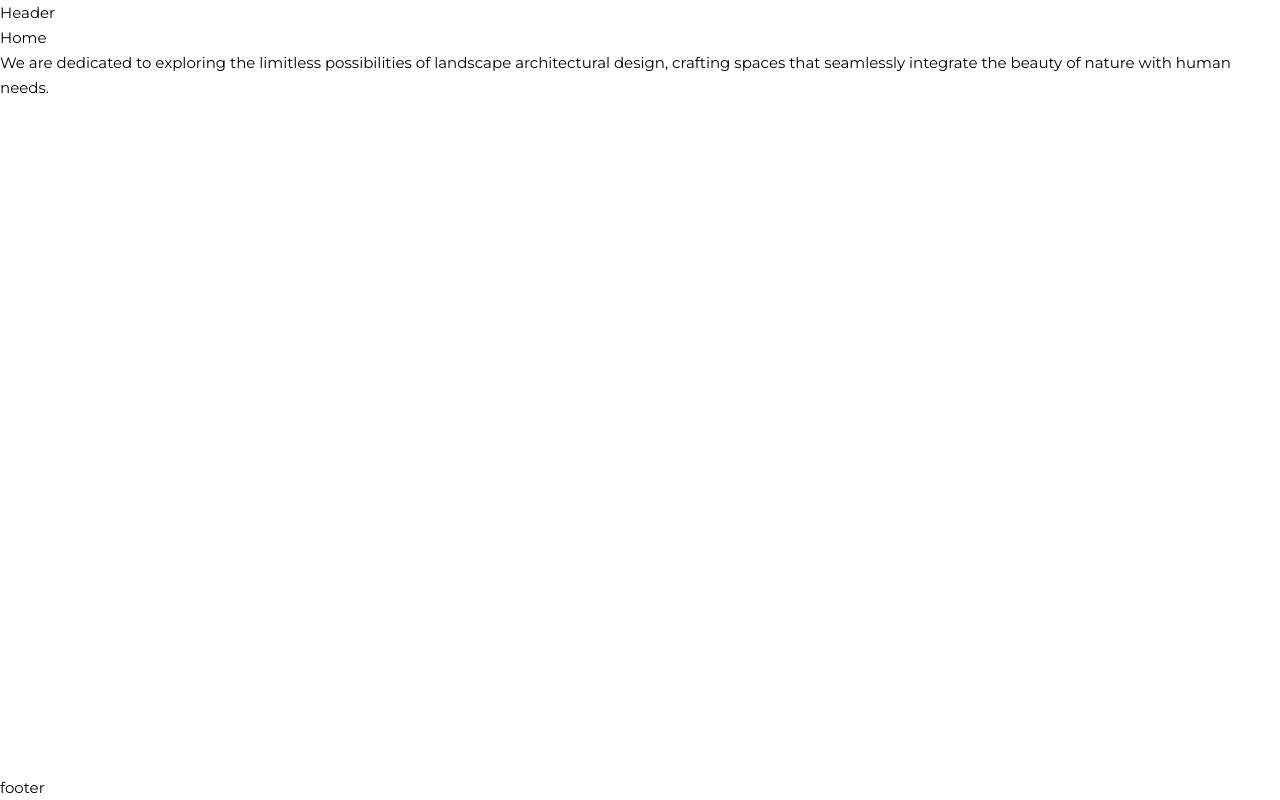
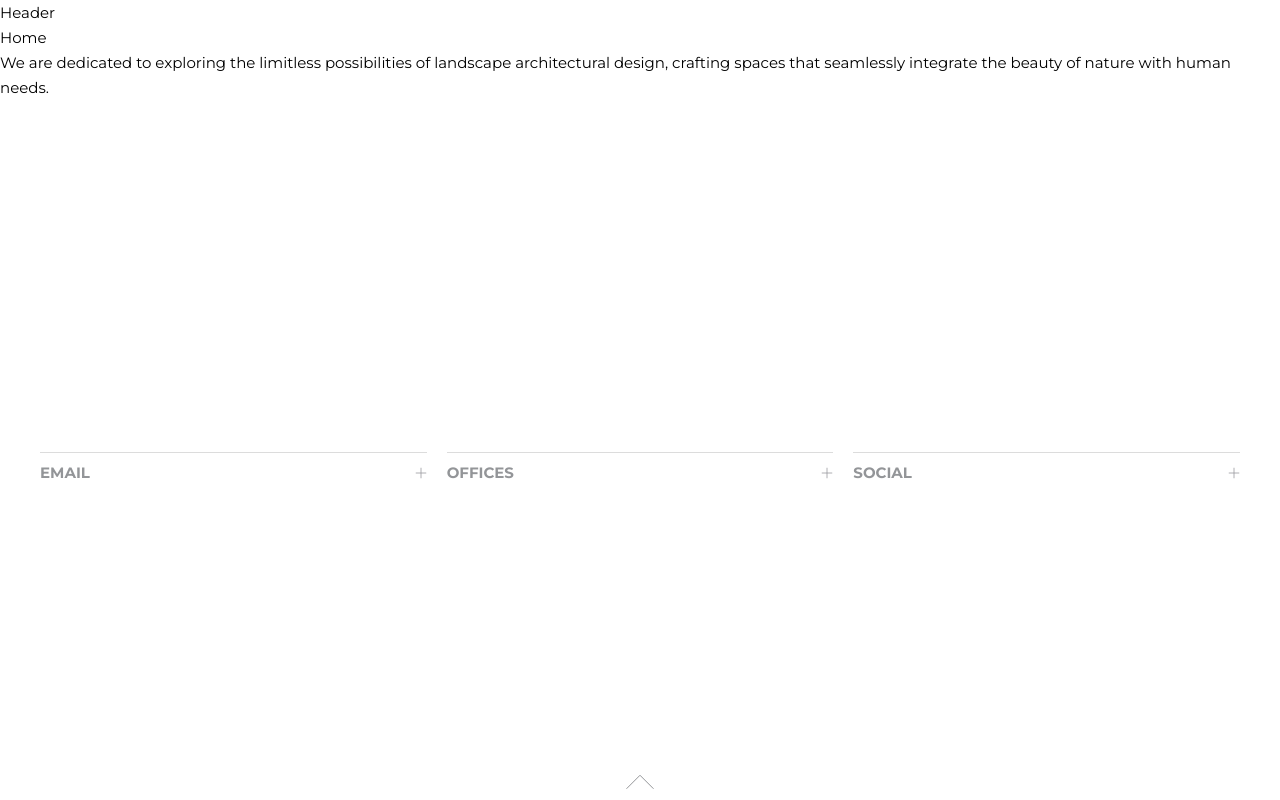
Before and after one commit to nattawasI/ixora, a Next.js app: page / in a window 1280 px wide. Built offline with nearby package versions, Linux system fonts and the light colour scheme.

Commit message:
save footer

```diff
--- a/src/components/layout/footer.tsx
+++ /dev/null
@@ -1,9 +0,0 @@
-const Footer = () => {
-  return (
-    <footer className="shrink-0">
-      <div className="container">footer</div>
-    </footer>
-  )
-}
-
-export { Footer }
--- /dev/null
+++ b/src/components/layout/footer/accordion.tsx
@@ -0,0 +1,75 @@
+'use client'
+
+import { ComponentProps } from 'react'
+import { cn } from '@/libs/utils/cn'
+import { useMediaQuery } from '@/libs/hooks/use-media-query'
+import { Plus } from '@/components/ui/icons/plus'
+import {
+  Accordion as AccordionPrimitive,
+  AccordionItem as AccordionPrimitiveItem,
+  AccordionHeader as AccordionPrimitiveHeader,
+  AccordionTrigger as AccordionPrimitiveTrigger,
+  AccordionContent as AccordionPrimitiveContent,
+  type AccordionMultipleProps,
+} from '@radix-ui/react-accordion'
+
+const Accordion = ({ className, ...props }: Omit<AccordionMultipleProps, 'type' | 'orientation'>) => {
+  const isLaptopUp = useMediaQuery('(min-width: 1024px)')
+
+  return (
+    <AccordionPrimitive
+      type="multiple"
+      orientation={isLaptopUp ? 'horizontal' : 'vertical'}
+      className={cn('grid gap-5 lg:grid-cols-3', className)}
+      {...props}
+    />
+  )
+}
+
+const AccordionItem = ({ className, ...props }: ComponentProps<typeof AccordionPrimitiveItem>) => {
+  return <AccordionPrimitiveItem className={cn('', className)} {...props} />
+}
+
+const AccordionTrigger = ({ className, children, ...props }: ComponentProps<typeof AccordionPrimitiveTrigger>) => {
+  return (
+    <AccordionPrimitiveHeader>
+      <AccordionPrimitiveTrigger
+        className={cn(
+          'border-gray-light-1 text-gray relative flex h-8 w-full items-center gap-x-[0.625rem] border-t pt-2 font-bold uppercase',
+          'before:bg-blue before:absolute before:-top-px before:left-0 before:h-px before:w-0 before:transition-[width] before:duration-300 before:content-[""]',
+          'hover:before:w-full',
+          '[&[data-state=open]>svg]:rotate-45',
+          className,
+        )}
+        {...props}
+      >
+        {children}
+        <Plus className="ml-auto size-3 transition-transform duration-300" />
+      </AccordionPrimitiveTrigger>
+    </AccordionPrimitiveHeader>
+  )
+}
+
+const AccordionContent = ({ className, children, ...props }: ComponentProps<typeof AccordionPrimitiveContent>) => {
+  return (
+    <AccordionPrimitiveContent
+      className={cn(
+        'group data-[state=closed]:animate-accordion-up data-[state=open]:animate-accordion-down overflow-hidden transition-all',
+        className,
+      )}
+      {...props}
+    >
+      <div
+        className={cn(
+          'py-5 transition-opacity duration-700 ease-in-out',
+          'group-data-[state=closed]:animate-out group-data-[state=open]:animate-in',
+          'group-data-[state=closed]:fade-out-0 group-data-[state=open]:fade-in-0',
+        )}
+      >
+        {children}
+      </div>
+    </AccordionPrimitiveContent>
+  )
+}
+
+export { Accordion, AccordionItem, AccordionTrigger, AccordionContent }
--- /dev/null
+++ b/src/components/layout/footer/back-to-top.tsx
@@ -0,0 +1,31 @@
+'use client'
+
+const BackToTop = () => {
+  const handleClick = () => {
+    window.scrollTo({
+      top: 0,
+      behavior: 'smooth',
+    })
+  }
+
+  return (
+    <button
+      type="button"
+      className="text-gray hover:text-blue flex size-9 items-center justify-center"
+      onClick={handleClick}
+    >
+      <svg
+        width="36"
+        height="36"
+        viewBox="0 0 36 36"
+        fill="none"
+        xmlns="http://www.w3.org/2000/svg"
+        className="size-9 transition-colors duration-300"
+      >
+        <path d="M31.5 24.75L18 11.25L4.5 24.75" stroke="currentColor" />
+      </svg>
+    </button>
+  )
+}
+
+export { BackToTop }
--- /dev/null
+++ b/src/components/layout/footer/index.tsx
@@ -0,0 +1,57 @@
+import { Accordion, AccordionItem, AccordionTrigger, AccordionContent } from './accordion'
+import { BackToTop } from './back-to-top'
+import Link from 'next/link'
+
+const emails: { label: string; email: string }[] = [
+  {
+    label: 'New project',
+    email: 'newbiz@ixoradesign.com',
+  },
+  {
+    label: 'Press',
+    email: 'press@ixoradesign.com',
+  },
+  {
+    label: 'Exhibitions',
+    email: 'exhibitions@ixoradesign.com',
+  },
+]
+
+const Footer = () => {
+  return (
+    <footer className="flex min-h-[28.875rem] shrink-0 flex-col px-4 pt-10 lg:px-10 lg:pt-[7.125rem]">
+      <Accordion className="lg:flex-1">
+        <AccordionItem value="email">
+          <AccordionTrigger>EMAIL</AccordionTrigger>
+          <AccordionContent>
+            <div className="space-y-2">
+              {emails.map((item) => (
+                <div className="flex gap-x-5" key={item.email}>
+                  <div className="typo-body-2 text-gray w-24 shrink-0">{item.label}</div>
+                  <div className="typo-body-2 flex-1">
+                    <Link href={`mailto:${item.email}`} className="text-black hover:underline">
+                      {item.email}
+                    </Link>
+                  </div>
+                </div>
+              ))}
+            </div>
+          </AccordionContent>
+        </AccordionItem>
+        <AccordionItem value="offices">
+          <AccordionTrigger>OFFICES</AccordionTrigger>
+          <AccordionContent>Accordion Content</AccordionContent>
+        </AccordionItem>
+        <AccordionItem value="social">
+          <AccordionTrigger>SOCIAL</AccordionTrigger>
+          <AccordionContent>Accordion Content</AccordionContent>
+        </AccordionItem>
+      </Accordion>
+      <div className="mt-auto flex shrink-0 justify-center">
+        <BackToTop />
+      </div>
+    </footer>
+  )
+}
+
+export { Footer }
--- a/src/components/ui/card-award.tsx
+++ b/src/components/ui/card-award.tsx
@@ -37,7 +37,7 @@
     <div className={cn('flex flex-wrap gap-[3.125rem] bg-white p-10', className)} {...props}>
       <div
         className={cn(
-          'bg-gray relative mb-[0.625rem] aspect-square w-[20rem] shrink-0 gap-[3.125rem] self-start overflow-hidden',
+          'bg-gray-light-1 relative mb-[0.625rem] aspect-square w-[20rem] shrink-0 gap-[3.125rem] self-start overflow-hidden',
           'before:absolute before:inset-0 before:z-[1] before:bg-black/10 before:content-[""]',
         )}
       >
--- a/src/components/ui/card-people.tsx
+++ b/src/components/ui/card-people.tsx
@@ -11,7 +11,7 @@
   const { src, alt, ...restImageProps } = image
   return (
     <div {...props}>
-      <div className="bg-gray relative mb-[0.625rem] aspect-square overflow-hidden">
+      <div className="bg-gray-light-1 relative mb-[0.625rem] aspect-square overflow-hidden">
         <Image src={src} alt={alt} fill className="object-cover object-center" {...restImageProps} />
       </div>
       <div className="min-h-[6.25rem]">
--- a/src/components/ui/card-press.tsx
+++ b/src/components/ui/card-press.tsx
@@ -23,7 +23,7 @@
   return (
     <div className={cn('relative', className)} {...props}>
       <Link className="group/card grid lg:grid-cols-2" {...link}>
-        <div className={cn('bg-gray relative aspect-[10/7] overflow-hidden', isImageRight ? 'lg:order-2' : '')}>
+        <div className={cn('bg-gray-light-1 relative aspect-[10/7] overflow-hidden', isImageRight ? 'lg:order-2' : '')}>
           <Image src={src} alt={alt} fill className="card-hover-image object-cover object-center" {...restImageProps} />
         </div>
         <div className={cn('flex flex-col bg-white p-5 lg:p-10', isImageRight ? 'lg:order-1' : '')}>
--- a/src/components/ui/card-project.tsx
+++ b/src/components/ui/card-project.tsx
@@ -19,7 +19,7 @@
   return (
     <div className={cn('relative', className)} {...props}>
       <Link className="group/card block" {...link}>
-        <div className="bg-gray relative mb-[0.625rem] aspect-[22/15] overflow-hidden">
+        <div className="bg-gray-light-1 relative mb-[0.625rem] aspect-[22/15] overflow-hidden">
           <Image src={src} alt={alt} fill className="card-hover-image object-cover object-center" {...restImageProps} />
         </div>
         <ProjectNameTag className="typo-body-1 font-bold uppercase">{title.text}</ProjectNameTag>
--- /dev/null
+++ b/src/libs/hooks/use-media-query.ts
@@ -0,0 +1,57 @@
+import { useEffect, useRef, useState } from 'react'
+
+export interface UseMediaQueryOptions {
+  getInitialValueInEffect: boolean
+}
+
+type MediaQueryCallback = (event: { matches: boolean; media: string }) => void
+
+/**
+ * Older versions of Safari (shipped withCatalina and before) do not support addEventListener on matchMedia
+ * https://stackoverflow.com/questions/56466261/matchmedia-addlistener-marked-as-deprecated-addeventlistener-equivalent
+ * */
+function attachMediaListener(query: MediaQueryList, callback: MediaQueryCallback) {
+  try {
+    query.addEventListener('change', callback)
+    return () => query.removeEventListener('change', callback)
+  } catch (error) {
+    console.log(error)
+    query.addListener(callback)
+    return () => query.removeListener(callback)
+  }
+}
+
+function getInitialValue(query: string, initialValue?: boolean) {
+  if (typeof initialValue === 'boolean') {
+    return initialValue
+  }
+
+  if (typeof window !== 'undefined' && 'matchMedia' in window) {
+    return window.matchMedia(query).matches
+  }
+
+  return false
+}
+
+export function useMediaQuery(
+  query: string,
+  initialValue?: boolean,
+  { getInitialValueInEffect }: UseMediaQueryOptions = {
+    getInitialValueInEffect: true,
+  },
+) {
+  const [matches, setMatches] = useState(getInitialValueInEffect ? initialValue : getInitialValue(query))
+  const queryRef = useRef<MediaQueryList>(null)
+
+  useEffect(() => {
+    if ('matchMedia' in window) {
+      queryRef.current = window.matchMedia(query)
+      setMatches(queryRef.current.matches)
+      return attachMediaListener(queryRef.current, (event) => setMatches(event.matches))
+    }
+
+    return undefined
+  }, [query])
+
+  return matches
+}
```
Also changed, not shown: src/libs/hooks/use-query-string.ts (added, +36 -0 lines).
